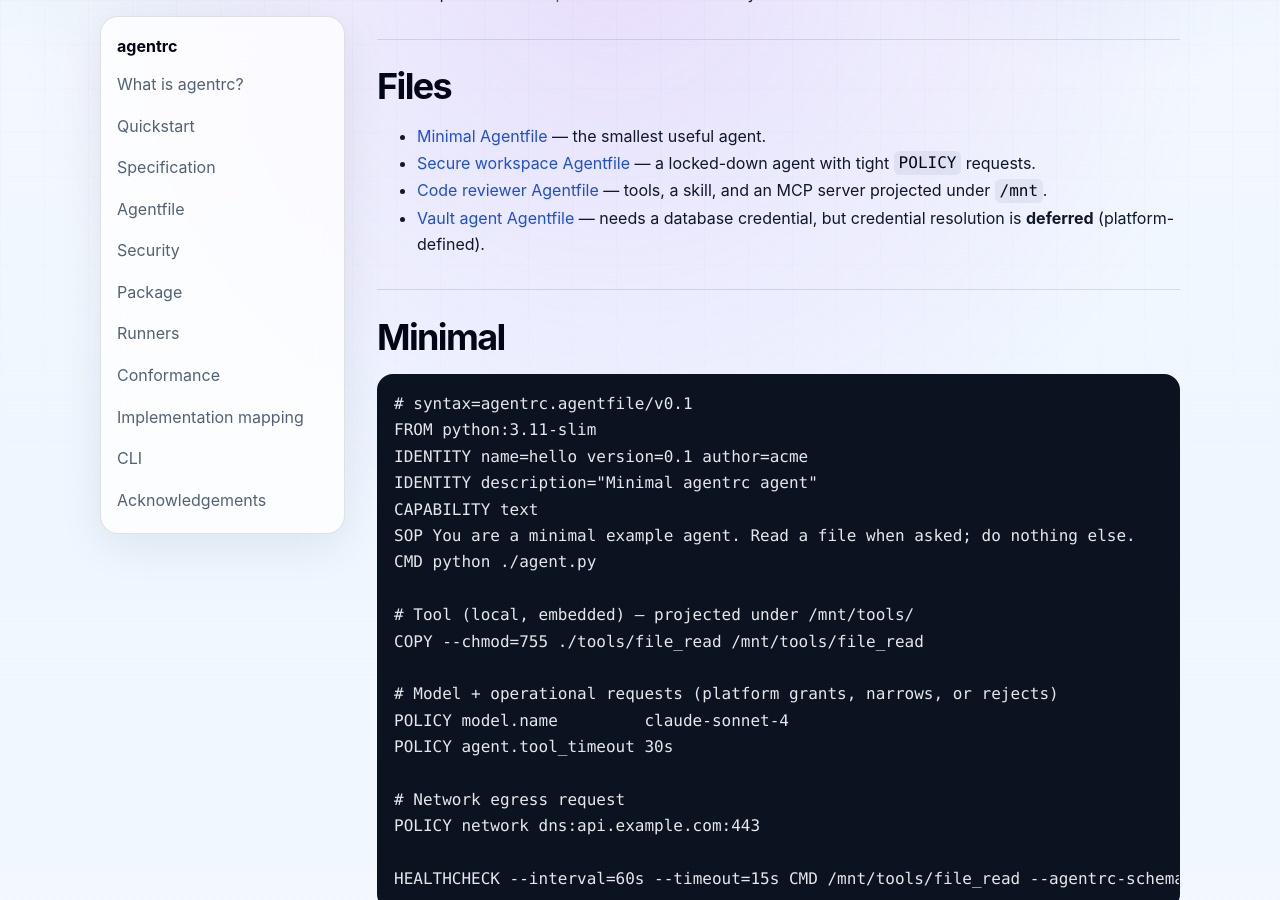
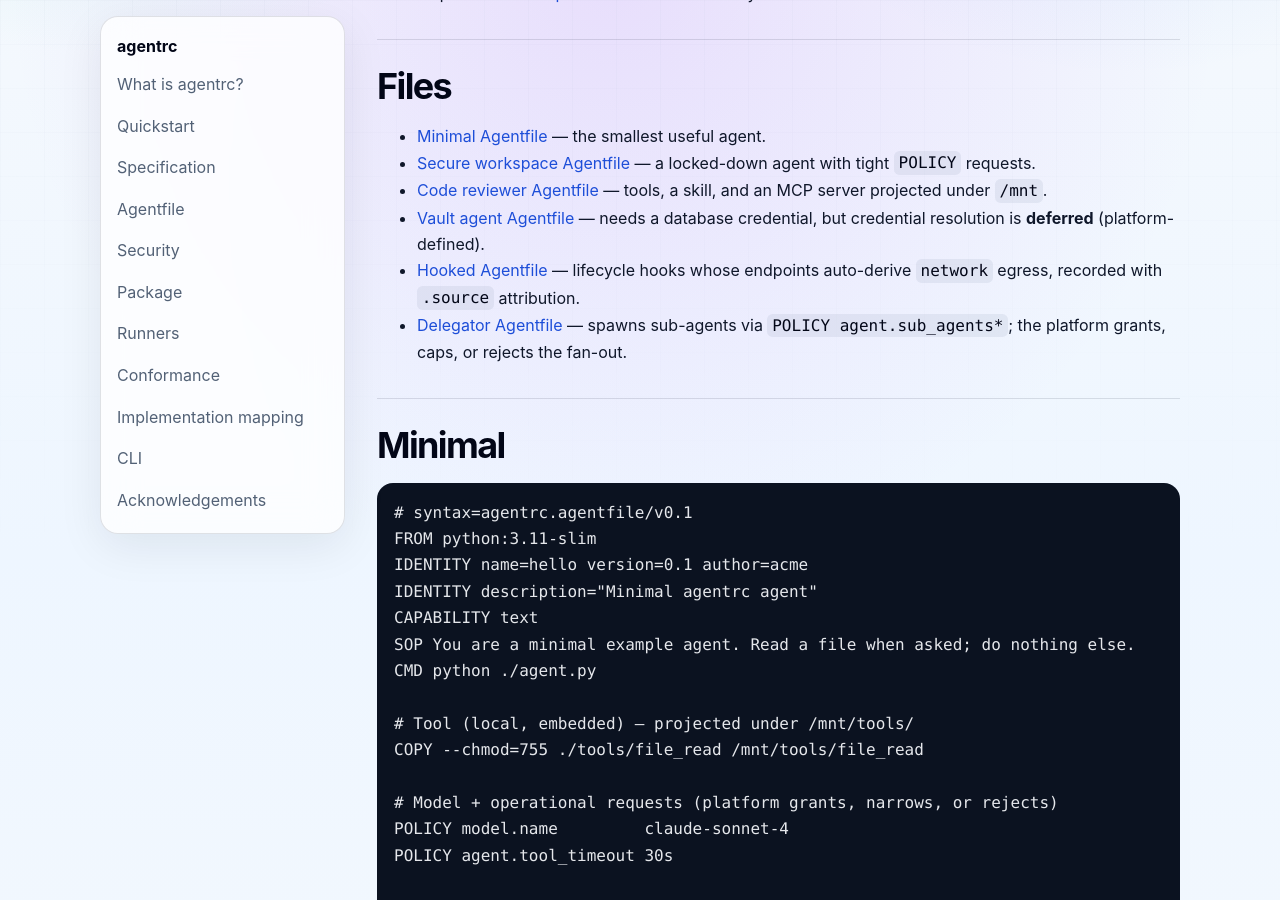
Before and after one commit to adeelahmad/agentrc, a Jekyll site: the page built from examples/index.md, in a window 1280 px wide and 900 px high, scrolled down 405 px. Built offline with Jekyll 4.4.1, drawn with Linux system fonts in a browser that asks for light colours.

Commit message:
docs(sprint2): S2-01 examples — Agentfile.hooked (T15) + Agentfile.delegator (T16)

```diff
--- a/examples/index.md
+++ b/examples/index.md
@@ -20,6 +20,8 @@ for the full keyword reference.
 - [Secure workspace Agentfile](/examples/Agentfile.secure-workspace) — a locked-down agent with tight `POLICY` requests.
 - [Code reviewer Agentfile](/examples/Agentfile.code-reviewer) — tools, a skill, and an MCP server projected under `/mnt`.
 - [Vault agent Agentfile](/examples/Agentfile.vault-agent) — needs a database credential, but credential resolution is **deferred** (platform-defined).
+- [Hooked Agentfile](/examples/Agentfile.hooked) — lifecycle hooks whose endpoints auto-derive `network` egress, recorded with `.source` attribution.
+- [Delegator Agentfile](/examples/Agentfile.delegator) — spawns sub-agents via `POLICY agent.sub_agents*`; the platform grants, caps, or rejects the fan-out.
 
 ## Minimal
 
```
Also changed, not shown: 3 other files.
